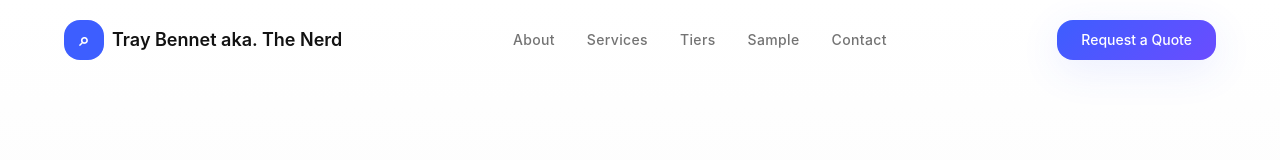
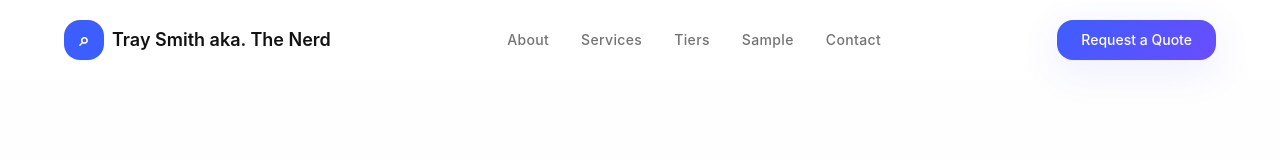
Before and after one commit to traythenerd/lead-generation-studio, a React (Vite) app: page / in a window 1280 px wide. Shown: the top 160 px of the page. Built offline with nearby package versions, Linux system fonts and the light colour scheme; the HTML template or start-up script is replaced by a standard one.

Commit message:
Visual edit in Lovable
Edited UI in Lovable

```diff
--- a/src/components/Footer.tsx
+++ b/src/components/Footer.tsx
@@ -6,7 +6,7 @@ const Footer = () => {
             <div className="w-8 h-8 rounded-lg bg-primary flex items-center justify-center">
               <span className="text-primary-foreground font-bold text-2xl">⌕</span>
             </div>
-            <span className="font-semibold text-foreground">Tray Bennet aka. The Nerd</span>
+            <span className="font-semibold text-foreground">Tray Smith aka. The Nerd</span>
           </div>
 
 
--- a/src/components/Header.tsx
+++ b/src/components/Header.tsx
@@ -35,7 +35,7 @@ const Header = () => {
             <div className="w-10 h-10 rounded-lg bg-primary flex items-center justify-center">
               <span className="text-primary-foreground font-bold text-lg">⌕</span>
             </div>
-            <span className="font-semibold text-foreground text-lg hidden sm:block">Tray Bennet aka. The Nerd</span>
+            <span className="font-semibold text-foreground text-lg hidden sm:block">Tray Smith aka. The Nerd</span>
           </a>
 
           {/* Desktop Navigation */}
```
